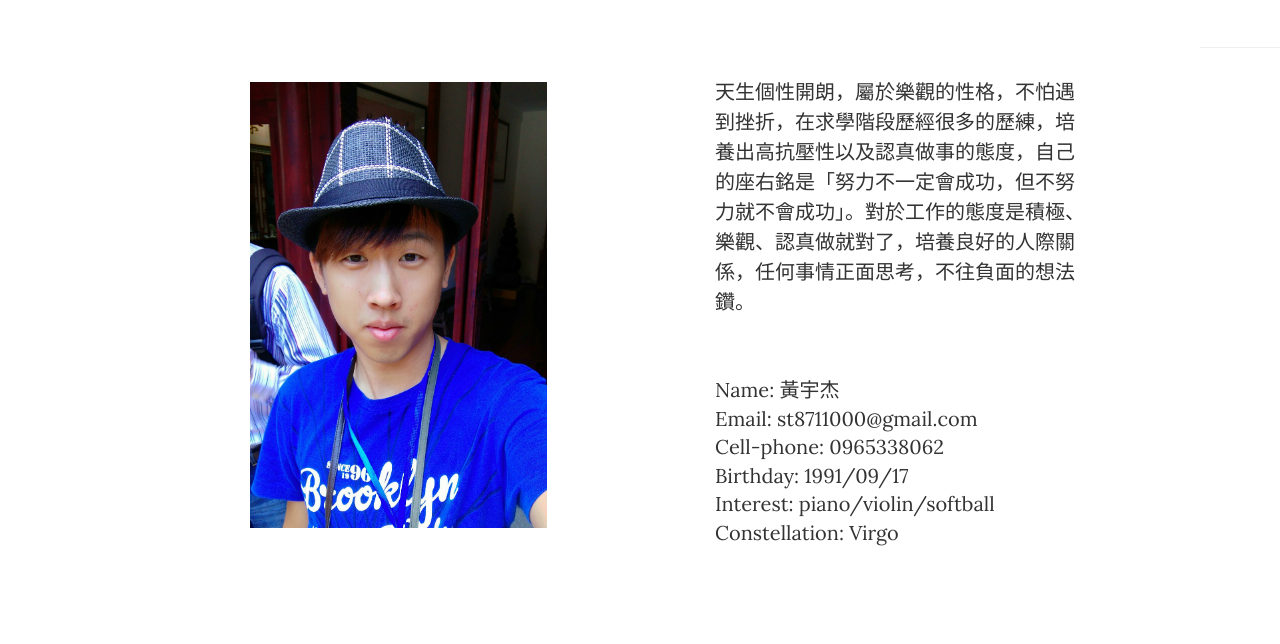
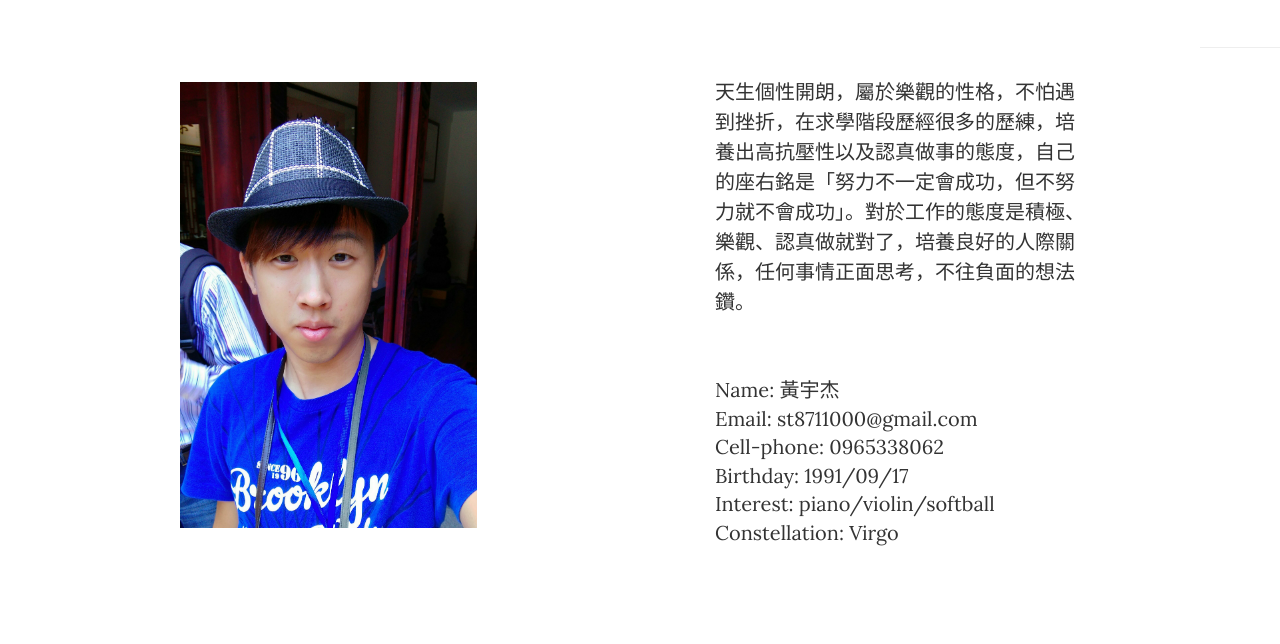
Before and after one commit to st8711000/st8711000.github.io, a website: page about.html in a window 1280 px wide. Shown: the part 451-1095 px from the top of the page. Drawn offline with nearby package versions, Linux system fonts and the light colour scheme; files that its build step writes are made by us from their sources.

Commit message:
change name

```diff
--- a/about.html
+++ b/about.html
@@ -9,7 +9,7 @@
     <meta name="description" content="">
     <meta name="author" content="">
 
-    <title>Clean Blog - About</title>
+    <title>Yu-Jie Huang</title>
 
     <!-- Bootstrap Core CSS -->
     <link href="vendor/bootstrap/css/bootstrap.min.css" rel="stylesheet">
@@ -90,7 +90,7 @@
 
     <div>
         <div style="width:600px;height:600px;float:left;">
-          <IMG SRC="img\jay.jpg" WIDTH=297 HEIGHT=446 HSPACE=250 VSPACE=35><BR>
+          <IMG SRC="img\jay.jpg" WIDTH=297 HEIGHT=446 HSPACE=30%px VSPACE=35><BR>
         </div>
         <div class="container" style="width:600px;height:600px;float:left;">
           <div class="row">
```
Also changed, not shown: contact.html (+1 -1 lines).
